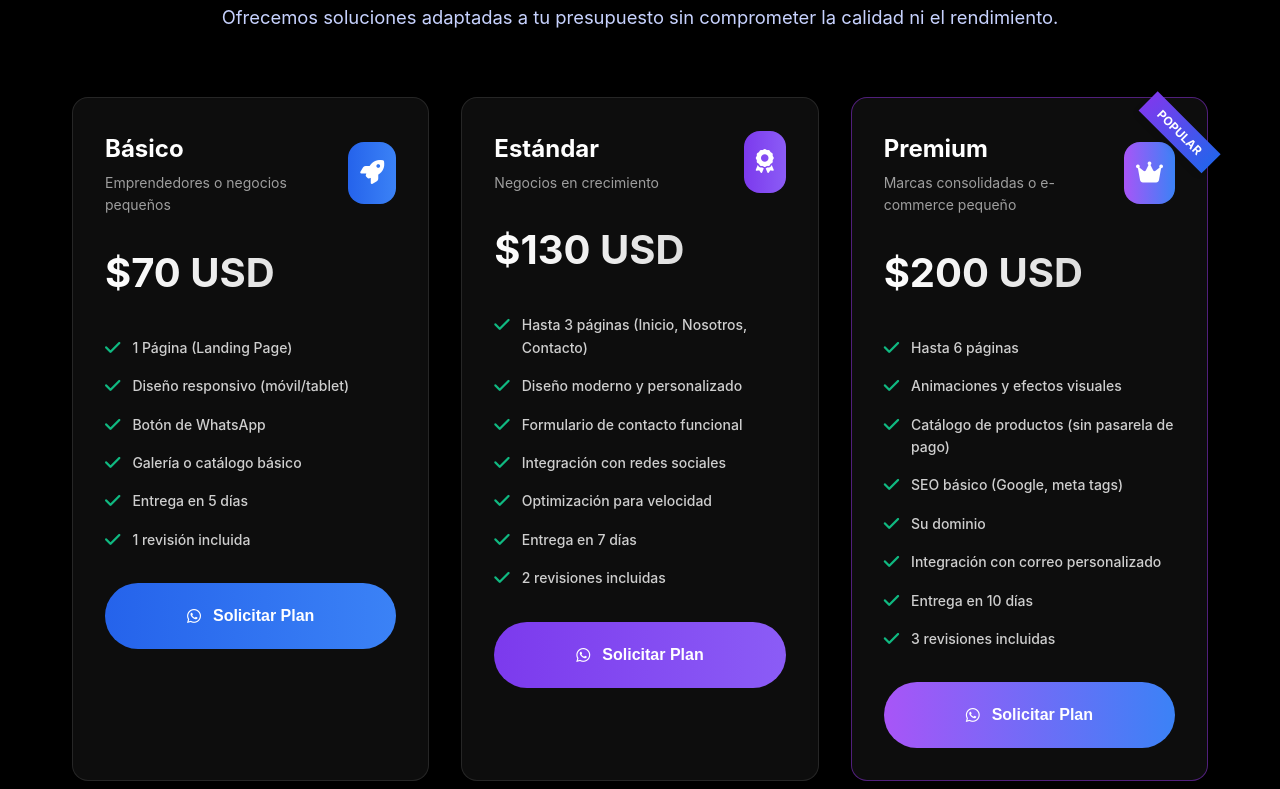
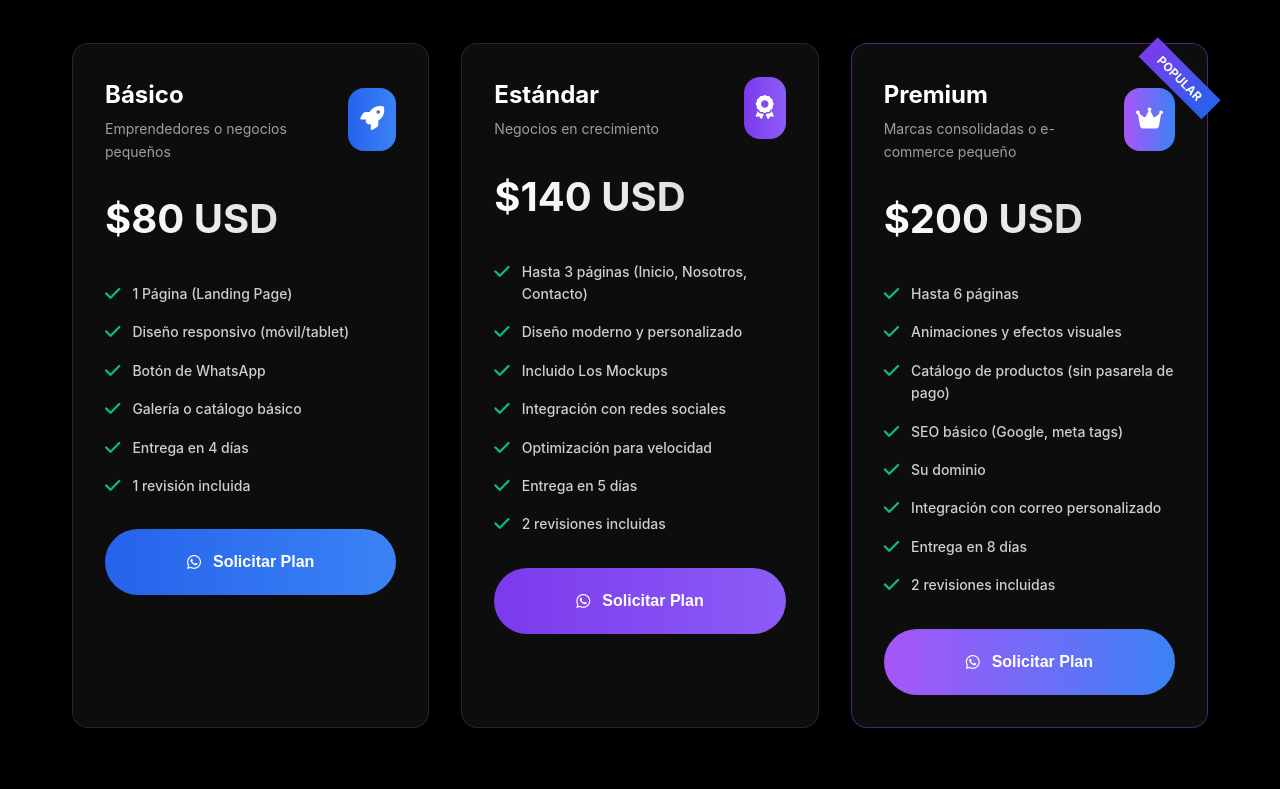
Before and after one commit to VNZMichaelDev/ElixirWeb, a plain HTML site: page index.html in a window 1280 px wide. Shown: the part 2551-3340 px from the top of the page. Drawn offline with Linux system fonts and the light colour scheme.

Commit message:
Update index.html

```diff
--- a/index.html
+++ b/index.html
@@ -229,15 +229,15 @@
       <div class="service-features">
         <div class="feature-item">
           <i class="fas fa-check-circle"></i>
-          <span>PWA Development</span>
+          <span> WebView </span>
         </div>
         <div class="feature-item">
           <i class="fas fa-check-circle"></i>
-          <span>API Integration</span>
+          <span>Personalizada</span>
         </div>
         <div class="feature-item">
           <i class="fas fa-check-circle"></i>
-          <span>Base de Datos</span>
+          <span>Estilo Clasico</span>
         </div>
         <div class="feature-item">
           <i class="fas fa-check-circle"></i>
@@ -255,7 +255,7 @@
         </div>
         <div class="service-title-area">
           <h3>Mantenimiento</h3>
-          <p>Soporte técnico continuo y actualizaciones regulares</p>
+          <p>Soporte técnico continuo</p>
         </div>
       </div>
       <div class="service-features">
@@ -313,7 +313,7 @@
                                 <i class="fas fa-rocket"></i>
                             </div>
                         </div>
-                        <div class="pricing-price">$70 USD</div>
+                        <div class="pricing-price">$80 USD</div>
                         <div class="pricing-features">
                             <div class="feature-item">
                                 <i class="fas fa-check"></i>
@@ -333,7 +333,7 @@
                             </div>
                             <div class="feature-item">
                                 <i class="fas fa-check"></i>
-                                <span>Entrega en 5 días</span>
+                                <span>Entrega en 4 días</span>
                             </div>
                             <div class="feature-item">
                                 <i class="fas fa-check"></i>
@@ -359,7 +359,7 @@
                                 <i class="fas fa-award"></i>
                             </div>
                         </div>
-                        <div class="pricing-price">$130 USD</div>
+                        <div class="pricing-price">$140 USD</div>
                         <div class="pricing-features">
                             <div class="feature-item">
                                 <i class="fas fa-check"></i>
@@ -371,7 +371,7 @@
                             </div>
                             <div class="feature-item">
                                 <i class="fas fa-check"></i>
-                                <span>Formulario de contacto funcional</span>
+                                <span>Incluido Los Mockups</span>
                             </div>
                             <div class="feature-item">
                                 <i class="fas fa-check"></i>
@@ -383,7 +383,7 @@
                             </div>
                             <div class="feature-item">
                                 <i class="fas fa-check"></i>
-                                <span>Entrega en 7 días</span>
+                                <span>Entrega en 5 días</span>
                             </div>
                             <div class="feature-item">
                                 <i class="fas fa-check"></i>
@@ -438,11 +438,11 @@
                             </div>
                             <div class="feature-item">
                                 <i class="fas fa-check"></i>
-                                <span>Entrega en 10 días</span>
+                                <span>Entrega en 8 días</span>
                             </div>
                             <div class="feature-item">
                                 <i class="fas fa-check"></i>
-                                <span>3 revisiones incluidas</span>
+                                <span>2 revisiones incluidas</span>
                             </div>
                         </div>
                         <button class="btn btn-plan premium" onclick="openWhatsApp()">
```
